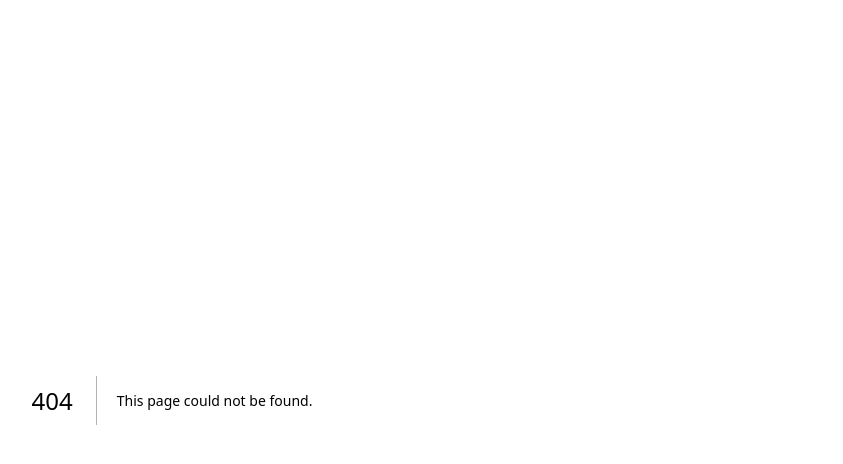
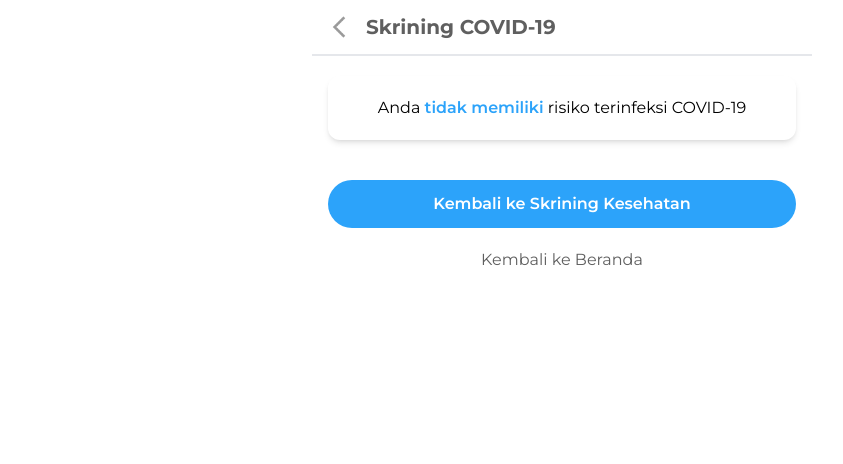
Before and after one commit to Personal-Health-Record/frontend, a Next.js app: page /screening/covid/result in a window 1280 px wide. Before the commit this address had no page. Shown: the top 464 px of the page, without its empty margins (78-921 px from the left). Built offline with nearby package versions, Linux system fonts and the light colour scheme.

Commit message:
feat: hasil skrining covid

```diff
--- /dev/null
+++ b/src/app/screening/covid/result/page.tsx
@@ -0,0 +1,26 @@
+import Header from "@/app/components/Header";
+
+const ScreeningCovid = () => {
+  return (
+    <div className="flex flex-col">
+      <Header title="Skrining COVID-19" />
+
+      <div className="flex py-5 px-4 flex-col gap-10">
+        <p className="text-center shadow-md py-5 px-3 rounded-xl">
+          Anda{" "}
+          <span className="font-semibold text-mainBlue">tidak memiliki</span>{" "}
+          risiko terinfeksi COVID-19
+        </p>
+
+        <div className="flex flex-col gap-5">
+          <button className="bg-mainBlue rounded-3xl text-white font-semibold py-3">
+            Kembali ke Skrining Kesehatan
+          </button>
+          <button className="text-mainGrey">Kembali ke Beranda</button>
+        </div>
+      </div>
+    </div>
+  );
+};
+
+export default ScreeningCovid;
```
